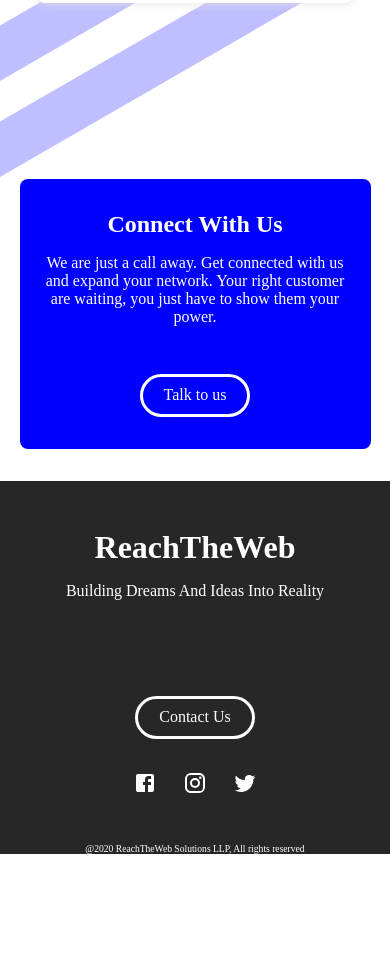
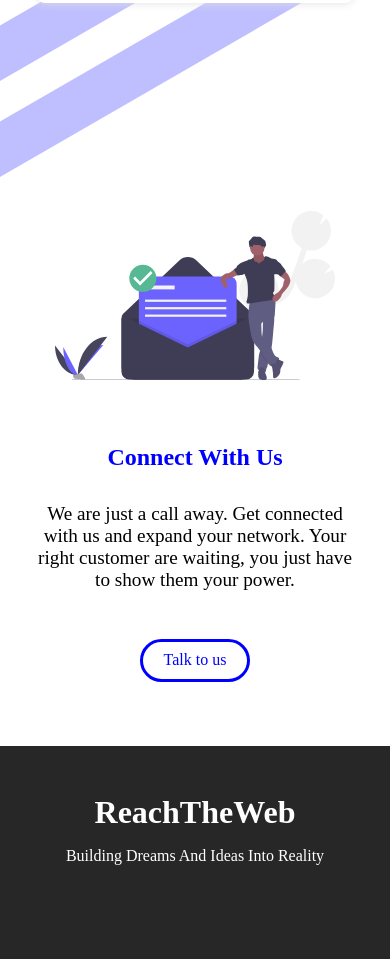
Before and after one commit to ksrr71/rrinfosolution, a Next.js app: page / in a window 390 px wide. Shown: the part 3573-4532 px from the top of the page. Before the commit the page ends 4427 px from the top, so only its background shows below. Built offline with nearby package versions, Linux system fonts and the light colour scheme; a web font is replaced by a local one.

Commit message:
contact-us-modify

```diff
--- a/pages/index.jsx
+++ b/pages/index.jsx
@@ -127,14 +127,17 @@
 
         <Fade bottom>
           <div className={styles.contactUs} id="contactUs">
+            <div className={styles.right}>
               <h1 className={styles.contactTitle}>Connect With Us</h1>
-            <p className={styles.divDesc}>
+              <p className={styles.contactMessage}>
                 We are just a call away. Get connected with us and expand your
                 network. Your right customer are waiting, you just have to show
                 them your power.
               </p>
               <button className={styles.contactButton}>Talk to us</button>
             </div>
+            <img src="/images/mailbox.svg" className={styles.contactUsImage} />
+          </div>
         </Fade>
       </div>
     </MainLayout>
--- a/styles/Home.module.scss
+++ b/styles/Home.module.scss
@@ -149,30 +149,35 @@
 }
 
 .contactUs {
-  width: 50%;
+  width: 80%;
   display: flex;
-  color: white;
-  padding: 4rem 0;
-  border-radius: 8px;
+  padding: 4rem;
   margin: 6rem auto;
-  align-self: center;
-  flex-direction: column;
-  justify-content: space-around;
-  background: $primary;
+  position: relative;
+  background: white;
+  border-radius: 15px;
+  border: 4px solid $primary;
+  justify-content: space-between;
+}
+
+.contactUsImage {
+  width: 40%;
 }
 
 .contactTitle {
-  align-self: center;
+  color: $primary;
   margin-bottom: 1rem;
+}
+
+.contactMessage {
+  margin-top: 1rem;
+  font-size: 1.2rem;
 }
 
 .contactButton {
   @include circleBorderButton;
-
-  color: white;
+  align-self: auto;
   margin-top: 3rem;
-  border-color: white;
-  background: $primary;
 }
 
 .circle1 {
@@ -245,13 +250,28 @@
   }
 
   .contactUs {
+    border: 0;
     width: 90%;
     margin: auto;
     padding: 2rem 0;
-  }
+    align-items: center;
+    flex-direction: column-reverse;
 
-  .contactTitle {
-    font-size: 1.5rem;
+    .right {
+      align-items: center;
+    }
+
+    .contactUsImage {
+      width: 80%;
+    }
+
+    .contactTitle {
+      font-size: 1.5rem;
+    }
+
+    .contactMessage {
+      text-align: center;
+    }
   }
 
   .divDesc {
```
Also changed, not shown: public/images/mailbox.svg (added). Lines whose indentation alone changed are shown as unchanged.
